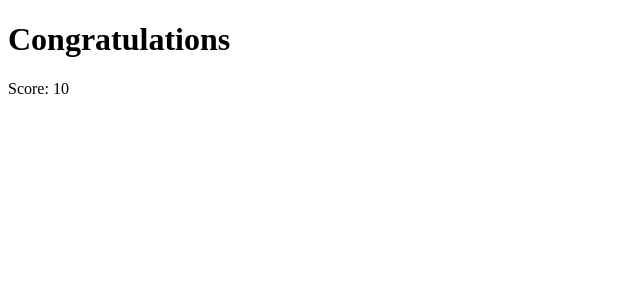
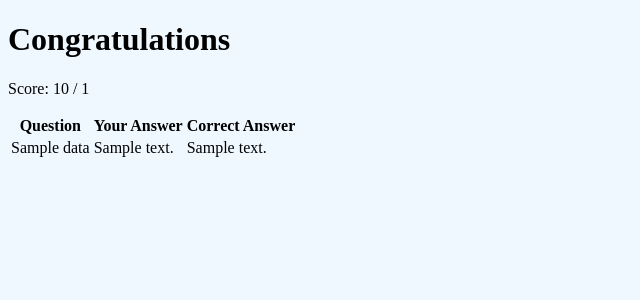
Before and after one commit to Coding-doves/Quiz_Python, a Flask app: template templates/result.html in a window 1280 px wide. Shown: the top 300 px of the page, without its empty margins (0-640 px from the left). Run offline with Flask 3, Linux system fonts and the light colour scheme; the template is opened without the code that fills it: most values are stand-ins (such as "Sample title", 1, 10 or a date in 2020).

Commit message:
updated app.py, result.html, add result.css

```diff
--- a/app.py
+++ b/app.py
@@ -1,8 +1,19 @@
 from flask import Flask, render_template, request
+import bcrypt
+import mysql.connector
 from quiz import Quiz
 import random
 
 app = Flask(__name__)
+
+# Connect to mysql db
+db = mysql.connector.connect(
+    host='localhost',
+    user='dove',
+    password='password',
+    database='QuizApp'
+)
+cursor =db.cursor()
 
 
 @app.route('/')
@@ -22,17 +33,29 @@ def index():
 def submit():
     ''' handle form returned data '''
     score = 0
-
+    total_questions = int(request.form.get(total_questions))
     for key, value in request.form.items():
         if key.startswith('opt'):
             que_index = key[3:] # Extract index of the question
             answer_key = 'correct' + que_index
             correct_ans = request.form.get(answer_key)
+            question = request.form.get('question' + que_index)
 
+            # increase score by 1 for correct answer
             if value == correct_ans:
                 score += 1
 
-    return render_template('result.html', score=score)
+            # gather questions data for table display
+            question_data = {
+                'question': question,
+                'user_answer': value,
+                'correct_answer': correct_ans
+            }
+
+    return render_template('result.html',
+        score=score,
+        total_questions=total_questions,
+        question_data=question_data)
 
 
 if __name__ == '__main__':
--- /dev/null
+++ b/static/css/result.css
@@ -0,0 +1,3 @@
+body{
+    background-color: aliceblue;
+}
--- a/templates/index.html
+++ b/templates/index.html
@@ -9,7 +9,9 @@
 <body>
     <h1>Quiz It</h1>
     <div class="main">
-        <form action="/submit" method="post">
+       <form action="/submit" method="post">
+        {% set total_questions = in questions|length %}
+        <input type="hidden" name="total_questions value="{{ total_questions }}">
             {% for question in questions %}
             <div class="box">
                 <section>
--- a/templates/result.html
+++ b/templates/result.html
@@ -3,11 +3,29 @@
 <head>
     <meta charset="UTF-8">
     <meta name="viewport" content="width=device-width, initial-scale=1.0">
+    <link rel="stylesheet" href="static/css/result.css">
     <title>Quiz Result</title>
 </head>
 <body>
     <h1>Congratulations</h1>
-    <p>Score: {{ score }}</p>
-
+    <p>Score: {{ score }} / {{ total_questions }}</p>
+    <table>
+        <thead>
+            <tr>
+                <th>Question</th>
+                <th>Your Answer</th>
+                <th>Correct Answer</th>
+            </tr>
+        </thead>
+        <tbody>
+            {% for data in question_data %}
+            <tr>
+                <td>{{ data.question }}</td>
+                <td>{{ data.user_answer }}</td>
+                <td>{{ data.correct_answer }}</td>
+            </tr>
+            {% endfor %}
+        </tbody>
+    </table>
 </body>
 </html>
```
Also changed, not shown: others/config.py (deleted).
